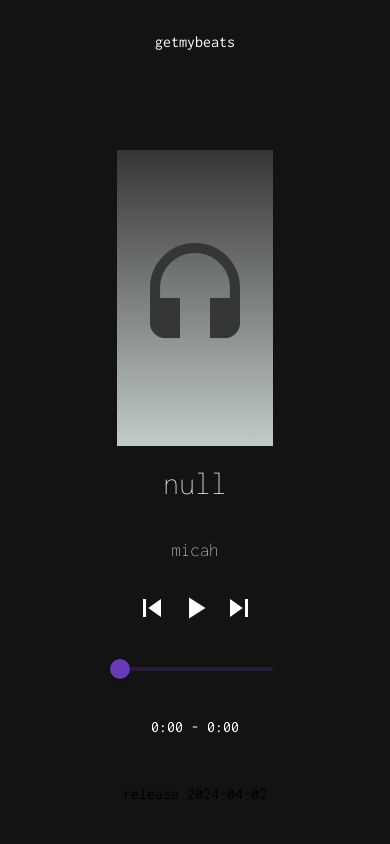
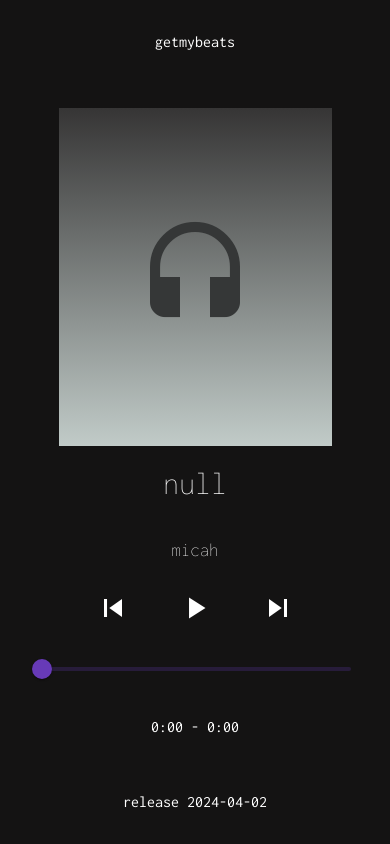
Before and after one commit to micahnorwoodjordan/getmybeats, an Angular app in the folder frontend-v3/: page / in a window 390 px wide. Built offline with nearby package versions, Linux system fonts and the light colour scheme; no server answers.

Commit message:
smaller screen media queries for user friendliness

```diff
--- a/frontend-v3/src/app/footer/footer.component.css
+++ b/frontend-v3/src/app/footer/footer.component.css
@@ -1 +1,5 @@
-.footer { position: absolute; bottom: 5vh; }
+.footer { color: white; padding-top: 10vh; }
+
+@media (max-width: 750px) {
+    .footer { color: white; padding-top: 5vh; }
+}
--- a/frontend-v3/src/app/player/player.component.css
+++ b/frontend-v3/src/app/player/player.component.css
@@ -31,3 +31,30 @@
     color: white;
     margin-left: 5vw;
 }
+
+@media (max-width: 750px) {
+    .slider { width: 80vw; margin-top: 3vh; margin-bottom: 1vh; }
+
+    .backdrop {
+        margin-top: 5vh;
+        width: 70vw;
+        height: 40vh;
+        background:linear-gradient(rgb(54, 53, 53), rgb(193, 203, 200));
+    }
+
+    .left-control-arrow {
+        cursor: pointer;
+        transform: scale(1.5);
+        transition: 0.5s;
+        color: white;
+        margin-right: 15vw;
+    }
+
+    .right-control-arrow {
+        cursor: pointer;
+        transform: scale(1.5);
+        transition: 0.5s;
+        color: white;
+        margin-left: 15vw;
+    }
+}
--- a/frontend-v3/src/app/player/player.component.ts
+++ b/frontend-v3/src/app/player/player.component.ts
@@ -15,7 +15,7 @@ export class PlayerComponent implements OnInit {
   audioTrackIsReady = false;
   audioFilenamesData: any;
   selectedAudioIndex = 0;
-  numberOfTracks: any;
+  numberOfTracks: number = 0;
   audioTrackIsPlaying: boolean = false;
   musicLength: string = '0:00';
   duration: number = 1;
```
